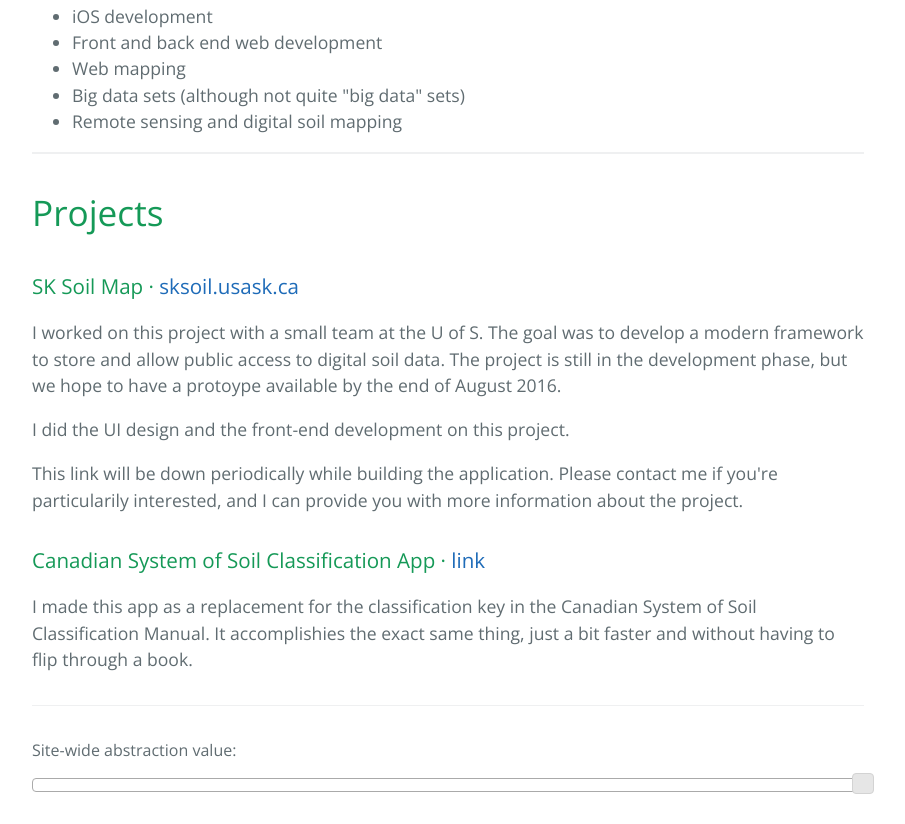
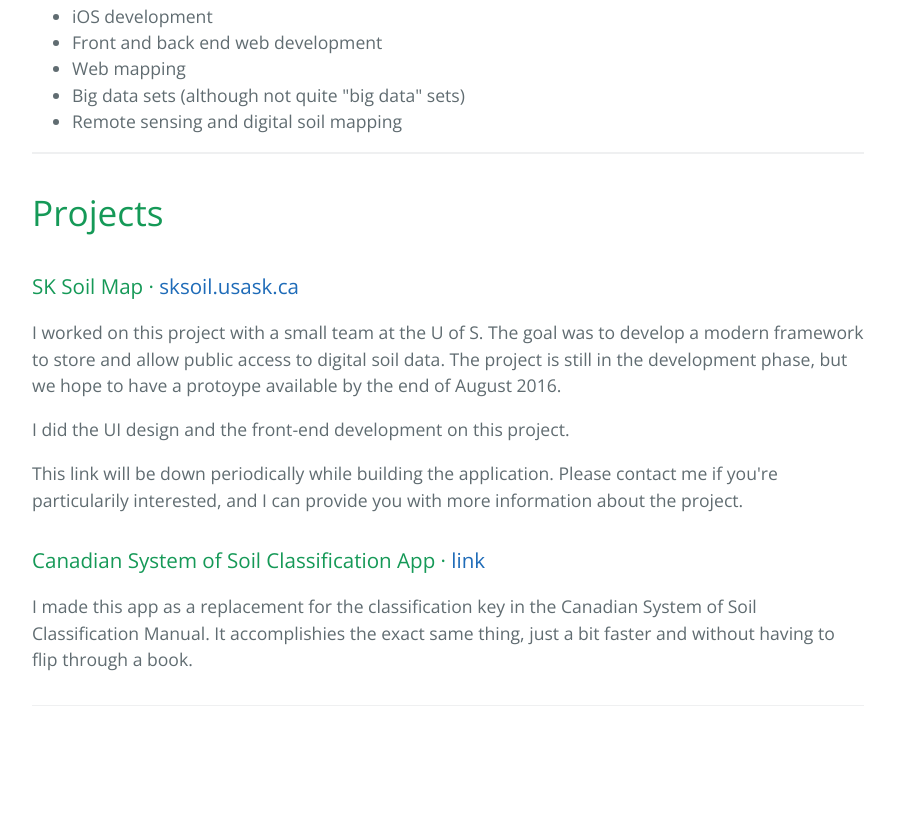
Before and after one commit to kentwalters/kentwalters.github.io, a website: page index.html in a window 1280 px wide. Shown: the part 726-1550 px from the top of the page, without its empty margins (192-1097 px from the left). After the commit the page ends 1496 px from the top, so only its background shows below. Drawn offline with nearby package versions, Linux system fonts and the light colour scheme.

Commit message:
Got rid of abstraction slider (fun feature) until I can make it work perfectly

```diff
--- a/index.html
+++ b/index.html
@@ -84,8 +84,8 @@
 
 
       <footer class="site-footer">
-      <p>Site-wide abstraction value:</p>
-           <div id="slider"></div>
+<!--       <p>Site-wide abstraction value:</p>
+           <div id="slider"></div> -->
       </footer>
 
     </section>
```
